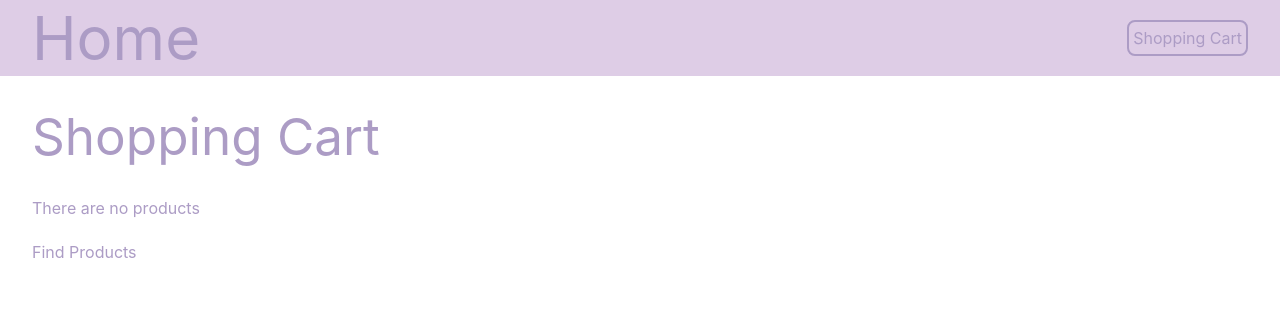
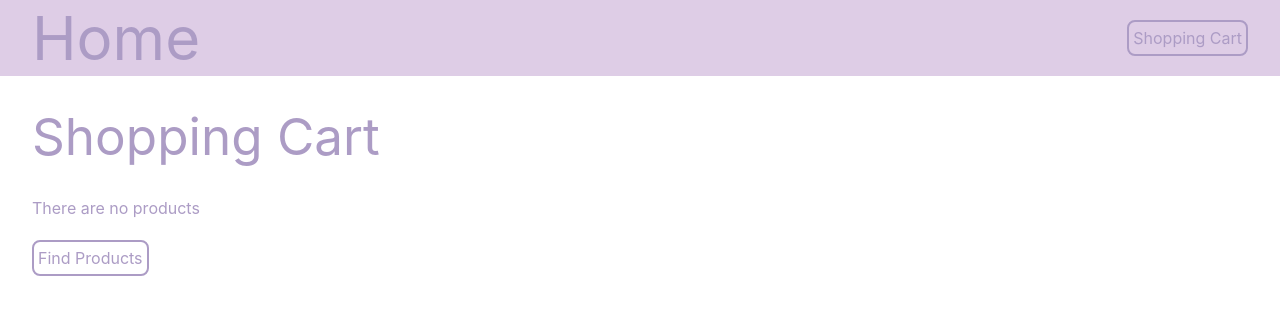
Before and after one commit to emesefedev/shopping-cart-react, a React (Vite) app: page /buy in a window 1280 px wide. Shown: the top 314 px of the page. Built offline with nearby package versions, Linux system fonts and the light colour scheme.

Commit message:
create LinkWithBorder component

```diff
--- a/src/CheckOrder.jsx
+++ b/src/CheckOrder.jsx
@@ -1,11 +1,11 @@
-import { Link } from "react-router-dom";
+import LinkWithBorder from "./LinkWithBorder";
 
 export default function CheckOrder() {
 
   return (
     <div className="p-8">
       <h1 className="mb-8">Check Order</h1>
-      <Link to="/success">Successful Purchasse</Link>
+      <LinkWithBorder to="/success">Successful Purchasse</LinkWithBorder>
     </div>
   )
 }
--- /dev/null
+++ b/src/LinkWithBorder.jsx
@@ -0,0 +1,12 @@
+import { Link } from "react-router-dom"
+
+export default function LinkWithBorder({to, children}) {
+
+  return (
+    <Link
+      className="text-(--primary-color) hover:text-(--tertiary-color) border-(--primary-color) hover:border-(--tertiary-color) border-2 border-solid rounded-lg p-1 w-fit"
+      to={to}>
+        {children}
+    </Link>
+  )
+}
--- a/src/NavBar.jsx
+++ b/src/NavBar.jsx
@@ -5,9 +5,9 @@ export default function Navbar() {
   const {totalProducts} = useShoppingCartContext()
 
   return (
-    <div className="flex justify-between items-center bg-(--secondary-color) w-full pt-2 pb-2 pr-8 pl-8">
+    <div className="flex items-center bg-(--secondary-color) w-full pt-2 pb-2 pr-8 pl-8">
         <Link className="text-(--primary-color) text-6xl" to="/">Home</Link>
-        <Link className="relative text-(--primary-color) hover:text-(--tertiary-color) no-underline border-(--primary-color) hover:border-(--tertiary-color) border-2 border-solid  rounded-lg p-1" to="/buy">
+        <Link className="relative text-(--primary-color) hover:text-(--tertiary-color) border-(--primary-color) hover:border-(--tertiary-color) border-2 border-solid  rounded-lg p-1 ml-auto" to="/buy">
           Shopping Cart
           { totalProducts > 0
             && <div className="absolute top-2 -right-3 -translate-y-full bg-(--alert-color) w-6 h-6 rounded-xl text-center text-(--secondary-color)">
--- a/src/ShoppingCart.jsx
+++ b/src/ShoppingCart.jsx
@@ -1,8 +1,6 @@
-import { Link } from "react-router-dom";
-
+import LinkWithBorder from "./LinkWithBorder";
+import ProductEdit from "./ProductEdit";
 import { useShoppingCartContext } from "./ShoppingCartContext";
-
-import ProductEdit from "./ProductEdit";
 
 export default function ShoppingCart() {
 
@@ -23,11 +21,11 @@ export default function ShoppingCart() {
                       product={product} updateQuantity={updateQuantity}></ProductEdit>
                     })}
                 </div>
-                <Link to="/check">Check Order</Link>
+                <LinkWithBorder to="/check">Check Order</LinkWithBorder>
               </>
             : <>
                 <p>There are no products</p>
-                <Link to="/">Find Products</Link>
+                <LinkWithBorder to="/">Find Products</LinkWithBorder>
               </>
           }
 
--- a/src/SuccessfulPurchase.jsx
+++ b/src/SuccessfulPurchase.jsx
@@ -1,11 +1,11 @@
-import { Link } from "react-router-dom";
+import LinkWithBorder from "./LinkWithBorder"
 
 export default function SuccessfulPurchase() {
 
     return (
       <div className="p-8">
         <h1 className="mb-8">Successful Purchase</h1>
-        <Link to="/">Home</Link>
+        <LinkWithBorder to="/">Home</LinkWithBorder>
       </div>
     )
   }
--- a/src/index.css
+++ b/src/index.css
@@ -39,17 +39,6 @@ h1 {
   line-height: 1.1;
 }
 
-.link-border {
-
-  border-radius: 8px;
-  padding: 4px;
-}
-
-.link-border:hover {
-  color: var(--tertiary-color);
-  border: 2px solid var(--tertiary-color);
-}
-
 @media (prefers-color-scheme: light) {
   :root {
     --background-color: #ffffff;
```
